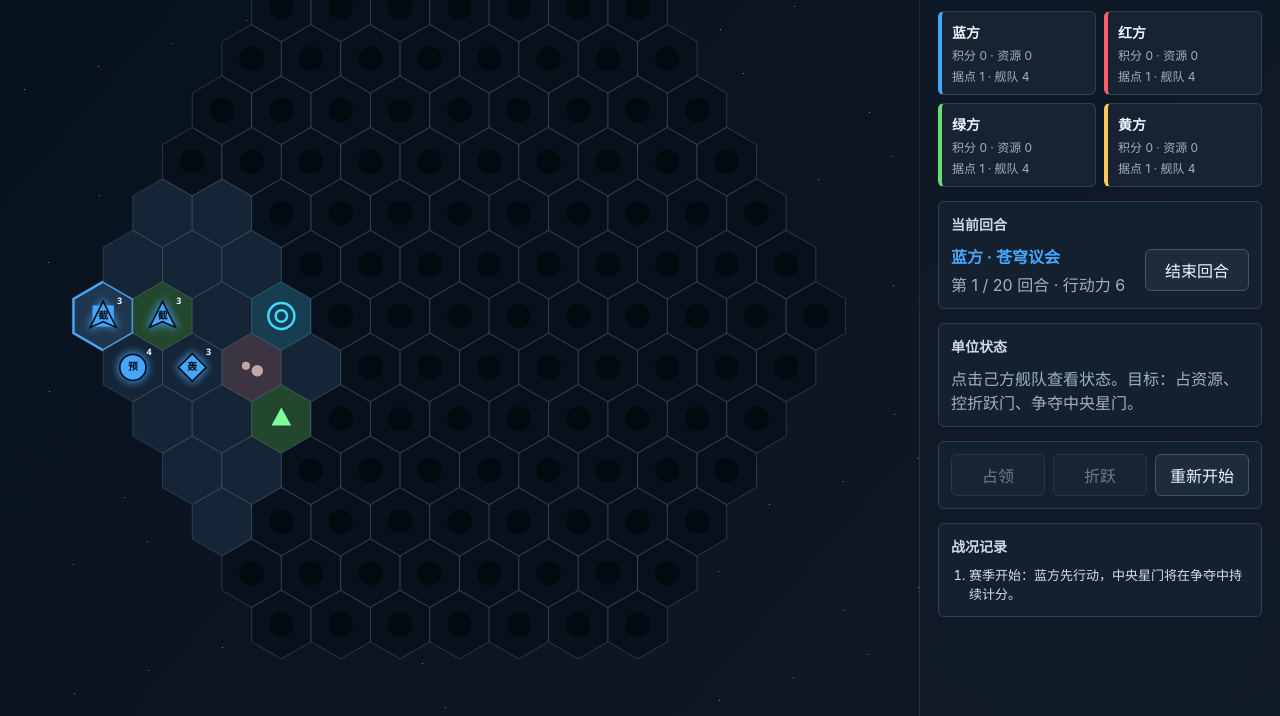
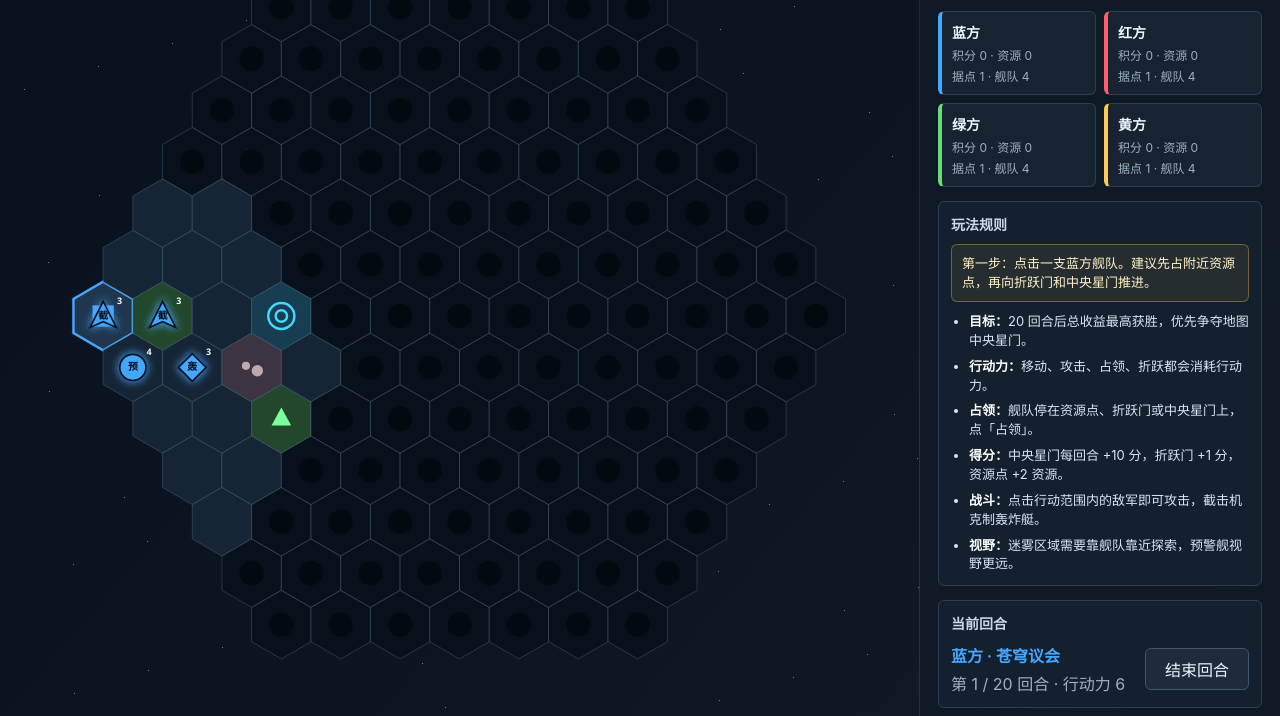
Before and after one commit to HuYouYa/orbit-dominion-demo, a website: page index.html in a window 1280 px wide. Shown: the part 84-800 px from the top of the page. Drawn offline with Linux system fonts and the light colour scheme.

Commit message:
Add in-game rules guidance

```diff
--- a/app.js
+++ b/app.js
@@ -12,6 +12,7 @@ const els = {
   resetBtn: document.getElementById("resetBtn"),
   battleLog: document.getElementById("battleLog"),
   toast: document.getElementById("toast"),
+  objectivePanel: document.getElementById("objectivePanel"),
   resultModal: document.getElementById("resultModal"),
   resultTitle: document.getElementById("resultTitle"),
   resultText: document.getElementById("resultText"),
@@ -850,6 +851,7 @@ function renderUi() {
   els.currentPlayerName.textContent = `${player.shortName} · ${player.name}`;
   els.currentPlayerName.style.color = player.color;
   els.turnInfo.textContent = `第 ${Math.min(state.round, MAX_ROUNDS)} / ${MAX_ROUNDS} 回合 · 行动力 ${playerState.ap}`;
+  els.objectivePanel.textContent = getObjectiveHint();
   els.endTurnBtn.disabled = state.gameOver || !player.isHuman;
   els.captureBtn.disabled = !canCapture();
   els.warpBtn.disabled = !canWarp();
@@ -910,6 +912,28 @@ function unitCount(playerId) {
   return state.units.filter((unit) => unit.owner === playerId).length;
 }
 
+function getObjectiveHint() {
+  if (state.gameOver) return "本局已经结算，可以点击「重新开始」再试一局。";
+  if (!currentPlayer().isHuman) return `${currentPlayer().shortName}正在行动，等待 AI 回合结束。`;
+
+  const unit = selectedUnit();
+  if (!unit) {
+    return "第一步：点击一支蓝方舰队。建议先占附近资源点，再向折跃门和中央星门推进。";
+  }
+
+  const tile = tileAt(unit.q, unit.r);
+  if (canCapture()) {
+    return `当前舰队站在${TILE_TYPES[tile.type].name}上，可以点击「占领」获得持续收益。`;
+  }
+  if (canWarp()) {
+    return "当前舰队站在己方折跃门上，可以点击「折跃」进行远距离投送。";
+  }
+  if (currentPlayerState().ap <= 0) {
+    return "行动力已用完，点击「结束回合」让其他阵营行动。";
+  }
+  return "点击蓝色光圈内的格子移动；如果光圈内有敌军，点击敌军即可攻击。";
+}
+
 function toast(message) {
   els.toast.textContent = message;
   els.toast.classList.add("visible");
--- a/index.html
+++ b/index.html
@@ -23,6 +23,19 @@
         </div>
 
         <div class="scoreboard" id="scoreboard"></div>
+
+        <div class="section rules-section">
+          <h2>玩法规则</h2>
+          <div id="objectivePanel" class="objective-panel"></div>
+          <ul class="rules-list">
+            <li><strong>目标：</strong>20 回合后总收益最高获胜，优先争夺地图中央星门。</li>
+            <li><strong>行动力：</strong>移动、攻击、占领、折跃都会消耗行动力。</li>
+            <li><strong>占领：</strong>舰队停在资源点、折跃门或中央星门上，点「占领」。</li>
+            <li><strong>得分：</strong>中央星门每回合 +10 分，折跃门 +1 分，资源点 +2 资源。</li>
+            <li><strong>战斗：</strong>点击行动范围内的敌军即可攻击，截击机克制轰炸艇。</li>
+            <li><strong>视野：</strong>迷雾区域需要靠舰队靠近探索，预警舰视野更远。</li>
+          </ul>
+        </div>
 
         <div class="section">
           <h2>当前回合</h2>
--- a/styles.css
+++ b/styles.css
@@ -180,6 +180,31 @@ h2 {
   font-size: 12px;
 }
 
+.objective-panel {
+  margin-bottom: 10px;
+  padding: 9px 10px;
+  border: 1px solid rgba(255, 200, 87, 0.35);
+  border-radius: 6px;
+  color: #fff2c7;
+  background: rgba(255, 200, 87, 0.08);
+  font-size: 13px;
+  line-height: 1.45;
+}
+
+.rules-list {
+  display: grid;
+  gap: 7px;
+  margin: 0;
+  padding-left: 18px;
+  color: #d7e6f4;
+  font-size: 13px;
+  line-height: 1.45;
+}
+
+.rules-list strong {
+  color: #ffffff;
+}
+
 .section {
   padding: 12px;
   border: 1px solid var(--line);
```
